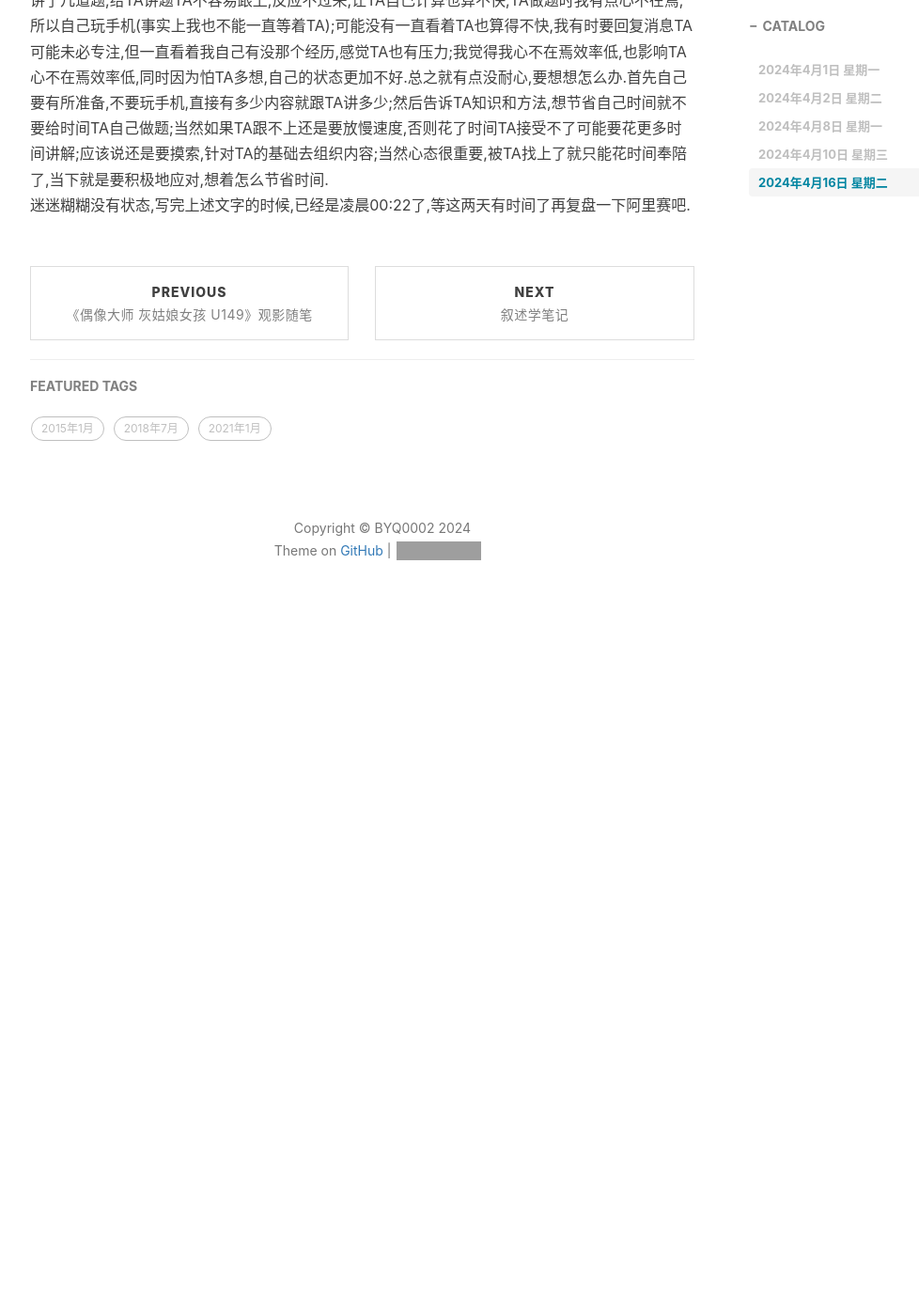
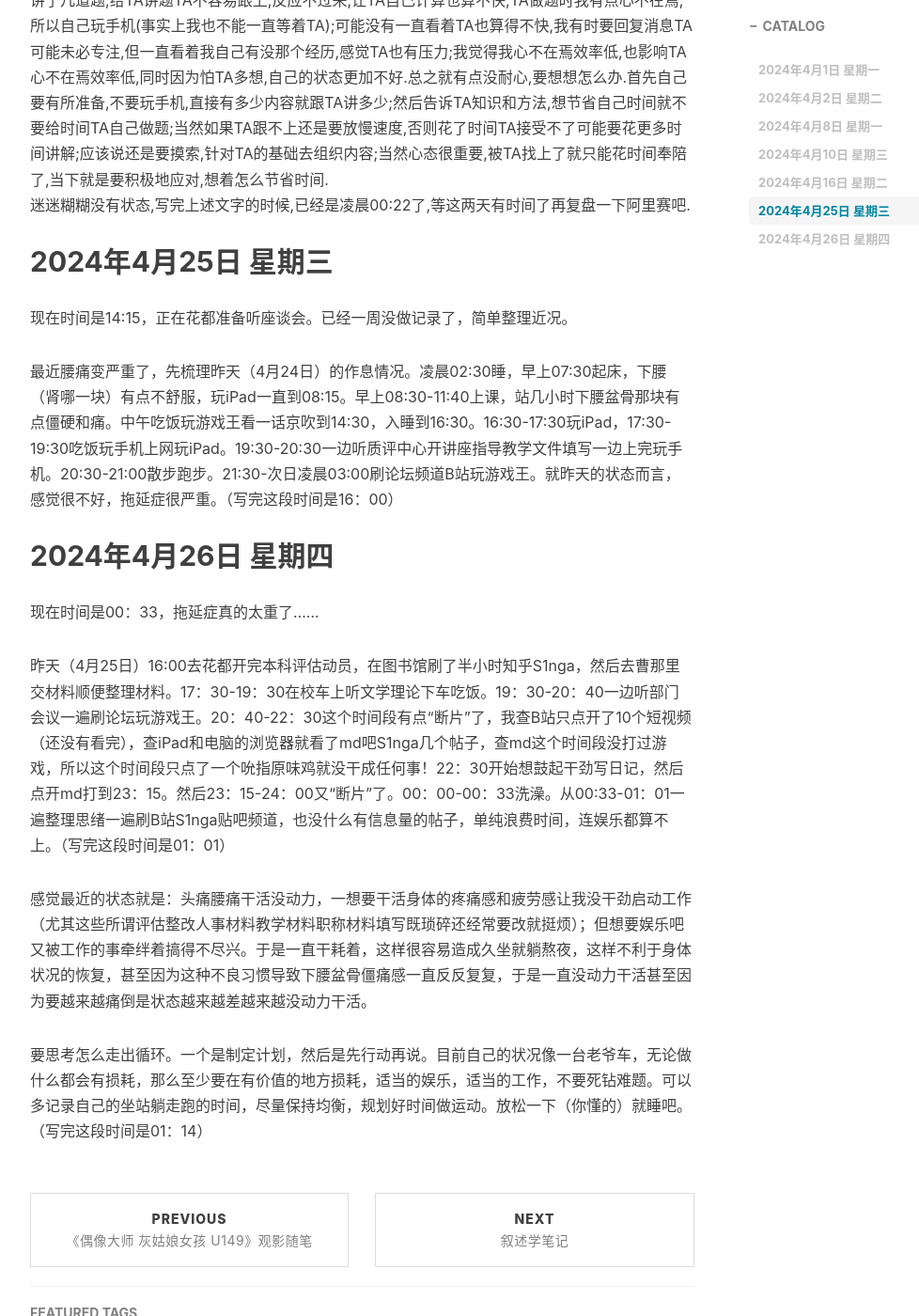
Before and after one commit to BYQ0002/BYQ0002.github.io, a Jekyll site: the page built from _posts/2023-10-23-一点近况.md, in a window 1280 px wide and 1400 px high, scrolled down 3329 px. Shown: the whole window at 94% size, without its empty margins (233-1211 px from the left). Built offline with Jekyll 4.4.1, drawn with Linux system fonts in a browser that asks for light colours; nearby versions of some CDN libraries; comment, search, counter and statistics services are not loaded; before the commit the page ends 4019 px from its top, so only the background shows below that; grey boxes are pictures that could not be loaded.

Commit message:
Update 2023-10-23-一点近况.md

```diff
--- a/_posts/2023-10-23-一点近况.md
+++ b/_posts/2023-10-23-一点近况.md
@@ -74,3 +74,21 @@ tags:                                                  #标签
 19:00-23:17刷B站知乎微博贴吧游戏王.
 现在是23:26,自我分析一下为什么答疑时会有点没耐心吧.首先是睡眠不足,然后心里挂念着各种东西(比如比赛等等);然后那学生基础确实比较弱,三角函数特殊值计算都不熟练;讲题效率低,两天3小时只讲了几道题;给TA讲题TA不容易跟上,反应不过来,让TA自己计算也算不快,TA做题时我有点心不在焉,所以自己玩手机(事实上我也不能一直等着TA);可能没有一直看着TA也算得不快,我有时要回复消息TA可能未必专注,但一直看着我自己有没那个经历,感觉TA也有压力;我觉得我心不在焉效率低,也影响TA心不在焉效率低,同时因为怕TA多想,自己的状态更加不好.总之就有点没耐心,要想想怎么办.首先自己要有所准备,不要玩手机,直接有多少内容就跟TA讲多少;然后告诉TA知识和方法,想节省自己时间就不要给时间TA自己做题;当然如果TA跟不上还是要放慢速度,否则花了时间TA接受不了可能要花更多时间讲解;应该说还是要摸索,针对TA的基础去组织内容;当然心态很重要,被TA找上了就只能花时间奉陪了,当下就是要积极地应对,想着怎么节省时间.
 迷迷糊糊没有状态,写完上述文字的时候,已经是凌晨00:22了,等这两天有时间了再复盘一下阿里赛吧.
+
+## 2024年4月25日 星期三
+
+现在时间是14:15，正在花都准备听座谈会。已经一周没做记录了，简单整理近况。
+
+最近腰痛变严重了，先梳理昨天（4月24日）的作息情况。凌晨02:30睡，早上07:30起床，下腰（肾哪一块）有点不舒服，玩iPad一直到08:15。早上08:30-11:40上课，站几小时下腰盆骨那块有点僵硬和痛。中午吃饭玩游戏王看一话京吹到14:30，入睡到16:30。16:30-17:30玩iPad，17:30-19:30吃饭玩手机上网玩iPad。19:30-20:30一边听质评中心开讲座指导教学文件填写一边上完玩手机。20:30-21:00散步跑步。21:30-次日凌晨03:00刷论坛频道B站玩游戏王。就昨天的状态而言，感觉很不好，拖延症很严重。（写完这段时间是16：00）
+
+
+
+## 2024年4月26日 星期四
+
+现在时间是00：33，拖延症真的太重了……
+
+昨天（4月25日）16:00去花都开完本科评估动员，在图书馆刷了半小时知乎S1nga，然后去曹那里交材料顺便整理材料。17：30-19：30在校车上听文学理论下车吃饭。19：30-20：40一边听部门会议一遍刷论坛玩游戏王。20：40-22：30这个时间段有点“断片”了，我查B站只点开了10个短视频（还没有看完），查iPad和电脑的浏览器就看了md吧S1nga几个帖子，查md这个时间段没打过游戏，所以这个时间段只点了一个吮指原味鸡就没干成任何事！22：30开始想鼓起干劲写日记，然后点开md打到23：15。然后23：15-24：00又“断片”了。00：00-00：33洗澡。从00:33-01：01一遍整理思绪一遍刷B站S1nga贴吧频道，也没什么有信息量的帖子，单纯浪费时间，连娱乐都算不上。（写完这段时间是01：01）
+
+感觉最近的状态就是：头痛腰痛干活没动力，一想要干活身体的疼痛感和疲劳感让我没干劲启动工作（尤其这些所谓评估整改人事材料教学材料职称材料填写既琐碎还经常要改就挺烦）；但想要娱乐吧又被工作的事牵绊着搞得不尽兴。于是一直干耗着，这样很容易造成久坐就躺熬夜，这样不利于身体状况的恢复，甚至因为这种不良习惯导致下腰盆骨僵痛感一直反反复复，于是一直没动力干活甚至因为要越来越痛倒是状态越来越差越来越没动力干活。
+
+要思考怎么走出循环。一个是制定计划，然后是先行动再说。目前自己的状况像一台老爷车，无论做什么都会有损耗，那么至少要在有价值的地方损耗，适当的娱乐，适当的工作，不要死钻难题。可以多记录自己的坐站躺走跑的时间，尽量保持均衡，规划好时间做运动。放松一下（你懂的）就睡吧。（写完这段时间是01：14）
```
